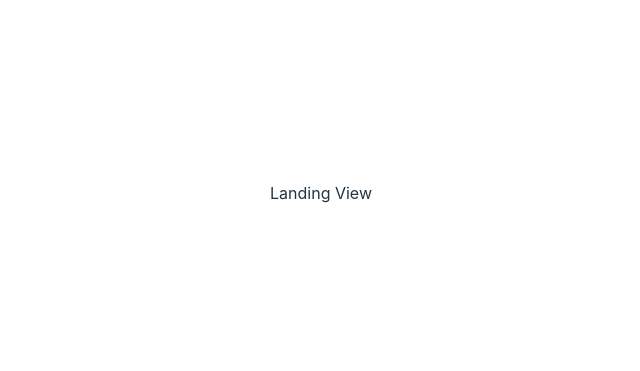
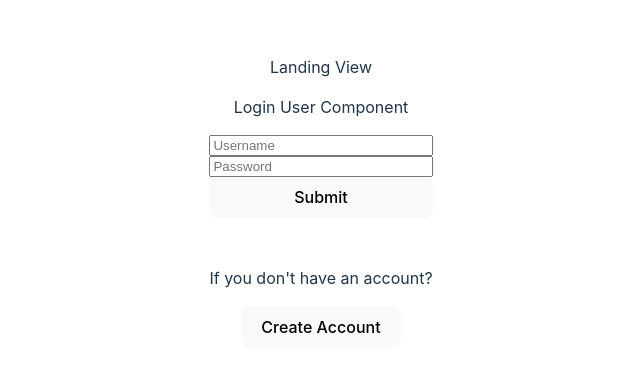
Before and after one commit to JosefineForsman/quiztopia-exam, a React (Vite) app in the folder quiz/: page / in a window 1280 px wide. Shown: the part 207-578 px from the top of the page, without its empty margins (319-959 px from the left). Built offline with nearby package versions, Linux system fonts and the light colour scheme.

Commit message:
interfaces + toggle test

```diff
--- /dev/null
+++ b/quiz/src/Api/createUserFetch.ts
@@ -0,0 +1,18 @@
+import { ApiResponse } from "../interfaces";
+
+export const createUser = async (username: string, password: string): Promise<boolean> => {
+  const settings = {
+    method: 'POST',
+    body: JSON.stringify({
+      username: username,
+      password: password
+    })
+  };
+
+  const url: string = `https://fk7zu3f4gj.execute-api.eu-north-1.amazonaws.com/auth/signup`;
+  const response = await fetch(url, settings);
+  const data: ApiResponse = await response.json();
+  console.log(data);
+
+  return data.success;
+};
--- /dev/null
+++ b/quiz/src/Api/signUpUser.ts
@@ -0,0 +1,17 @@
+import { SuccessLogin } from "../interfaces";
+
+  export async function logInUser(username: string, password: string): Promise<SuccessLogin> {
+    const user = {
+      method: 'POST',
+      body: JSON.stringify({
+        username: username,
+        password: password
+      })
+    };
+    const url: string = `https://fk7zu3f4gj.execute-api.eu-north-1.amazonaws.com/auth/login`;
+    const response = await fetch(url, user);
+    const data: SuccessLogin = await response.json();
+    console.log(data);
+
+    return data;
+  }
--- a/quiz/src/components/CreateUser/CreateUser.tsx
+++ b/quiz/src/components/CreateUser/CreateUser.tsx
@@ -1,12 +1,48 @@
 import './CreateUser.css';
+import { useState } from 'react';
+import { createUser } from '../../Api/createUserFetch';
+import LoginUser from '../LoginUser/LoginUser';
 
 function CreateUser(){
+    const [username, setUserName] = useState<string>('');
+    const [password, setPassword] = useState<string>('');
+    const [success, setSuccess] = useState<boolean>(false);
+    const [message, setMessage] = useState<string>('');
 
-    return(
-        <section className='create-user'>
-            <p>Create User Component</p>
+
+    const createNewUser = async () => {
+        const success = await createUser(username, password);
+
+        if (success) {
+          setSuccess(true);
+          setMessage(`User ${username} is now created`)
+        } else {
+          setMessage('Could not create user, username aldready exists.')
+        }
+      };
+
+      return (
+        <section className="create-user">
+          {!success && (
+            <article className="login-user__container">
+              <input
+                type="text"
+                placeholder="Username"
+                value={username}
+                onChange={(e) => setUserName(e.target.value)}
+              />
+              <input
+                type="text"
+                placeholder="Password"
+                value={password}
+                onChange={(e) => setPassword(e.target.value)}
+              />
+              <button onClick={createNewUser}>Submit</button>
+              <p>{message}</p>
+            </article>
+          )}
+          {success && <LoginUser username={ username } password={ password }/>}
         </section>
-
-    )
+      );
 }
 export default CreateUser;
--- a/quiz/src/components/LoginUser/LoginUser.css
+++ b/quiz/src/components/LoginUser/LoginUser.css
@@ -0,0 +1,4 @@
+.login-user__container{
+    display: flex;
+    flex-direction: column;
+}
--- a/quiz/src/components/LoginUser/LoginUser.tsx
+++ b/quiz/src/components/LoginUser/LoginUser.tsx
@@ -1,10 +1,42 @@
 import './LoginUser.css';
+import { LoginUserProps, SuccessLogin } from '../../interfaces';
+import { logInUser } from '../../Api/signUpUser';
+import { useNavigate } from 'react-router-dom';
+import { useState } from 'react';
 
-function LoginUser(){
-    return(
-        <section className='login-user'>
-            <p>Login User Component</p>
-        </section>
-    )
+function LoginUser({ username, password }: LoginUserProps) {
+    const [message, setMessage] = useState<string>('');
+    const [token, setToken] = useState<string>('');
+
+    const navigate = useNavigate()
+  const logIn = async () => {
+    const data: SuccessLogin = await logInUser(username || '', password || '')
+    console.log(data);
+
+    if(data.success){
+        setMessage('You are now signed in.');
+        navigate('/profil');
+    }
+    if(data.token){
+        setToken(data.token);
+        localStorage.setItem('token', data.token);
+        console.log(token);
+    } else{
+        setMessage('You were not able to sign in')
+    }
+  };
+
+  return (
+    <section className="login-user">
+      <p>Login User Component</p>
+      <article className="login-user__container">
+        <input type="text" placeholder="Username" defaultValue={username} />
+        <input type="text" placeholder="Password" defaultValue={password} />
+        <button onClick={logIn}>Submit</button>
+        <p>{message}</p>
+      </article>
+    </section>
+  );
 }
+
 export default LoginUser;
--- a/quiz/src/views/Landing/Landing.tsx
+++ b/quiz/src/views/Landing/Landing.tsx
@@ -1,11 +1,29 @@
+import { useState } from 'react';
+import LoginUser from '../../components/LoginUser/LoginUser';
+import CreateUser from '../../components/CreateUser/CreateUser';
 import './Landing.css';
 
-function Landing(){
+function Landing() {
+  const [showCreateUser, setShowCreateUser] = useState(false);
 
-    return(
-        <section className='landing'>
-            <p>Landing View</p>
-        </section>
-    )
+  const handleCreateAccount = () => {
+    setShowCreateUser(true);
+  };
+
+  return (
+    <section className="landing">
+      <p>Landing View</p>
+      {showCreateUser ? (
+        <CreateUser />
+      ) : (
+        <>
+          <LoginUser />
+          <p>If you don't have an account?</p>
+          <button onClick={handleCreateAccount}>Create Account</button>
+        </>
+      )}
+    </section>
+  );
 }
+
 export default Landing;
```
Also changed, not shown: quiz/src/interfaces.d.ts (added, +13 -0 lines).
